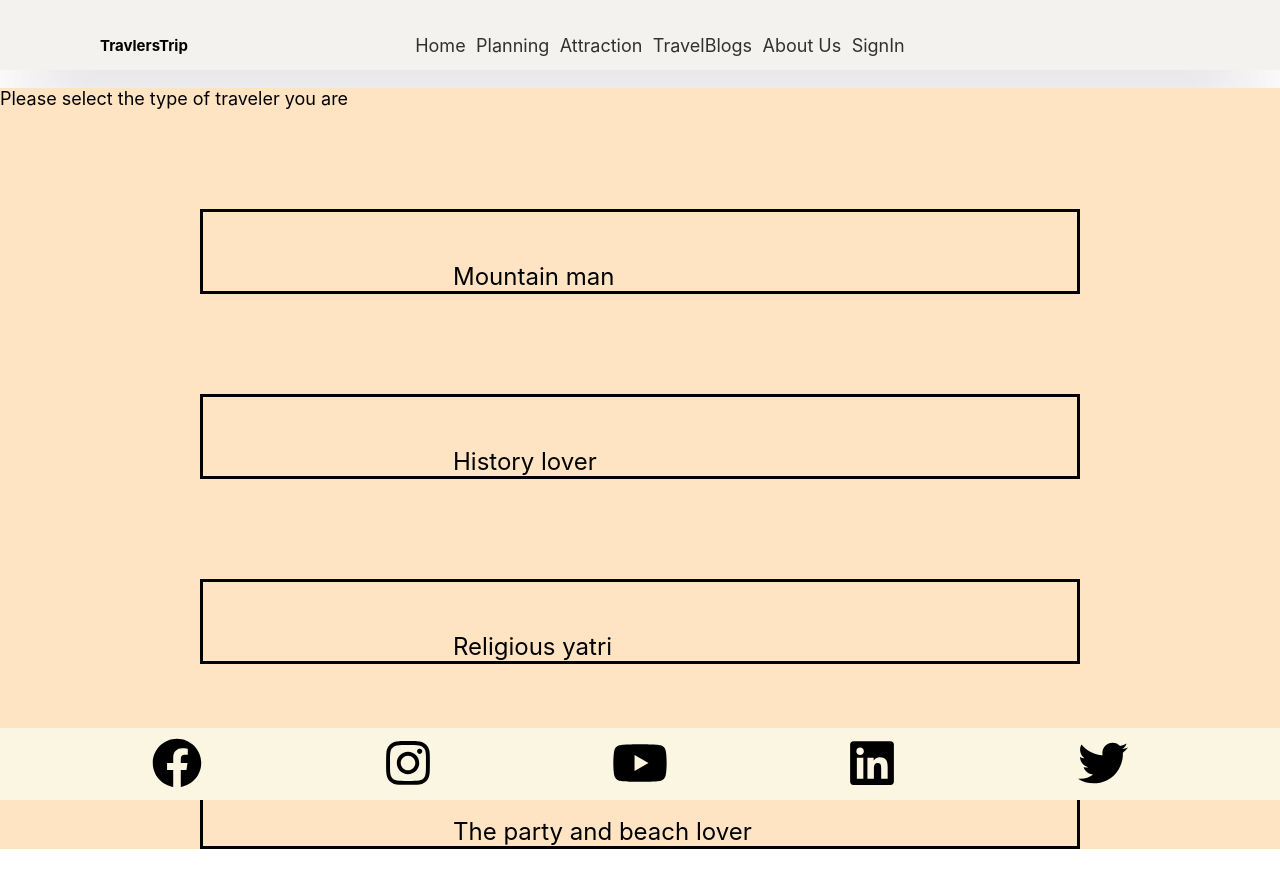
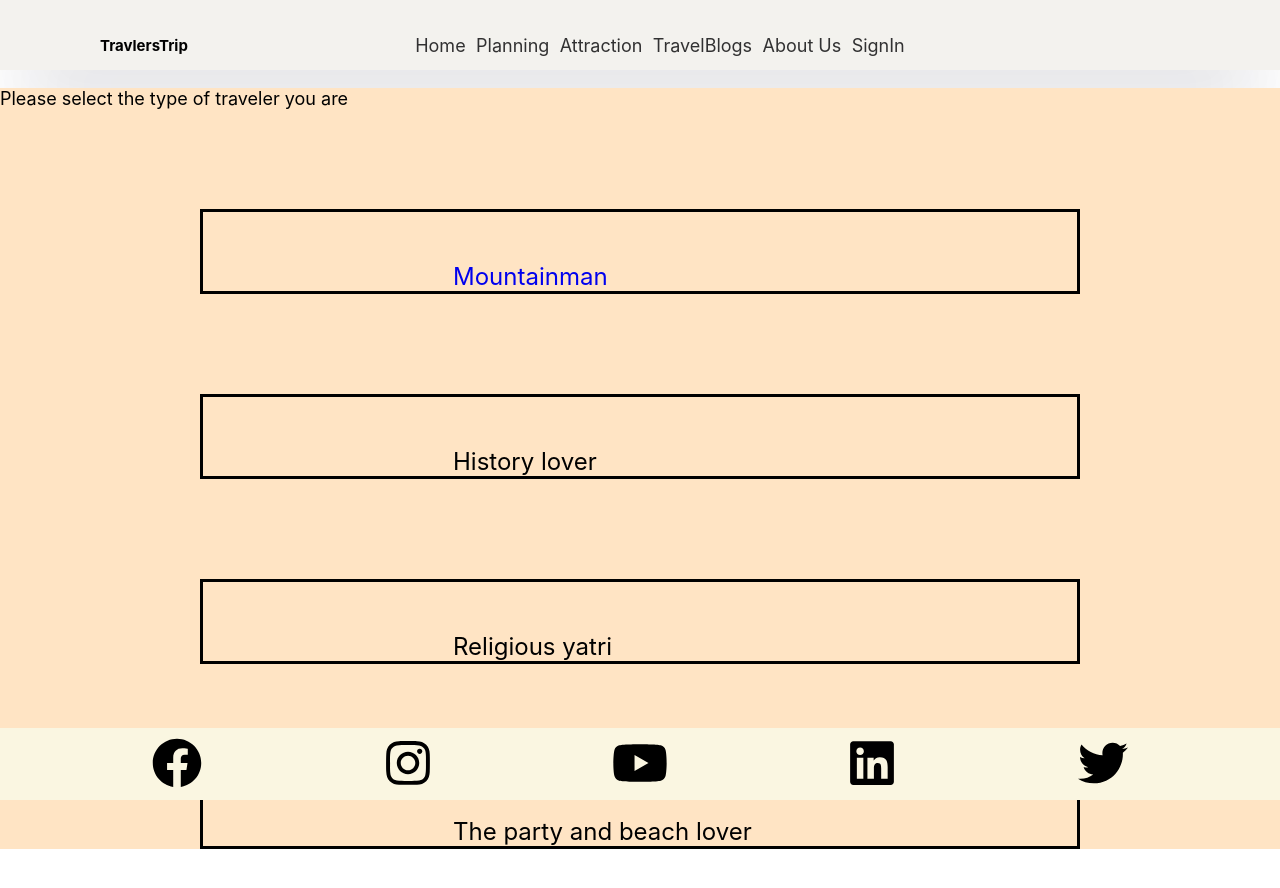
Before and after one commit to architdadwal/capstone, a React (Create React App) app in the folder myapp/: page /planning in a window 1280 px wide. Shown: the top 888 px of the page. Built offline with nearby package versions, Linux system fonts and the light colour scheme.

Commit message:
adding routing

```diff
--- a/myapp/src/App.js
+++ b/myapp/src/App.js
@@ -23,6 +23,7 @@ function App() {
           <Route path="/Attraction" element={<Attraction />} />
           <Route path="/AboutUs" element={<AboutUs />} />
           <Route path="/SignIn" element={<SignIn />} />
+          <Route path="/planning/mountain" element={<mountains />} />
         </Routes>
       </BrowserRouter>
       {/* <BrowserRouter> */}
--- a/myapp/src/Planning/planning.js
+++ b/myapp/src/Planning/planning.js
@@ -1,11 +1,14 @@
 import React from "react";
 import "./planning.css";
+import { Link } from "react-router-dom";
 
 export default function Planning() {
   return (
     <div class="a">
       <p>Please select the type of traveler you are</p>
-      <div class="b">Mountain man</div>
+      <Link to={"/mountainman"}>
+        <div class="b">Mountainman</div>
+      </Link>
       <div class="c">History lover </div>
       <div class="d">Religious yatri </div>
       <div class="e">The party and beach lover</div>
```
Also changed, not shown: myapp/src/Planning/mountains.js (added, +11 -0 lines), myapp/src/Planning/historical.js (added), myapp/src/Planning/party.js (added), myapp/src/Planning/religious.js (added).
